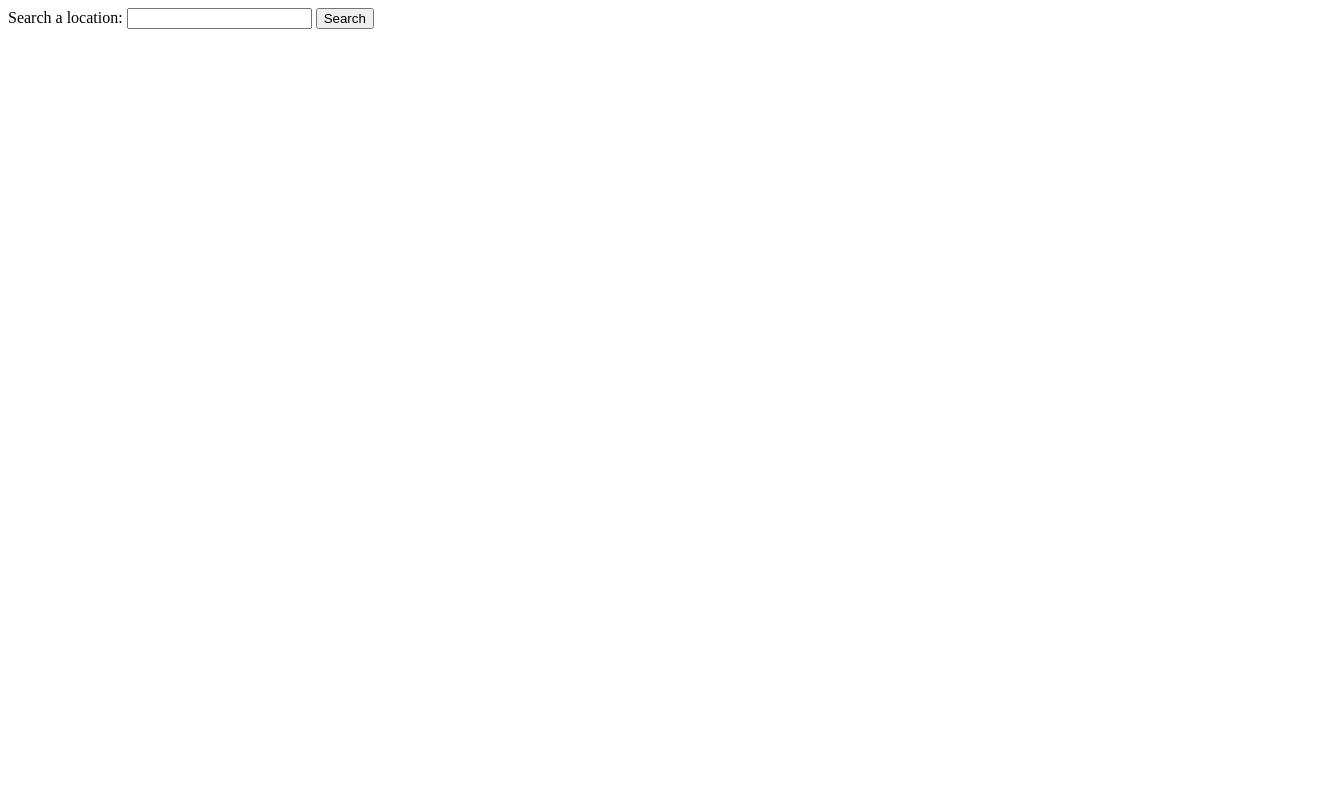
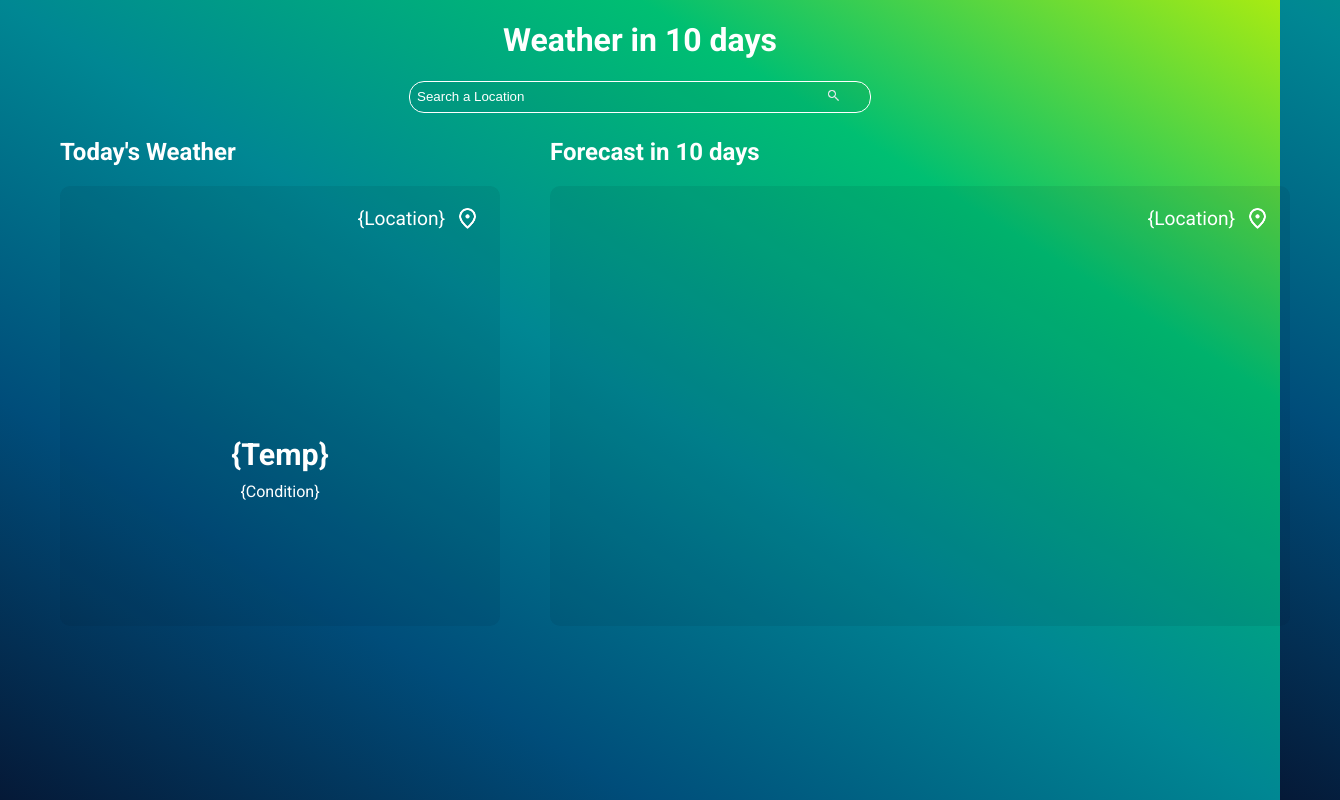
Before and after one commit to NassimNaoui/odin-weather, a website built with webpack: page src/template.html in a window 1280 px wide. Shown: the whole page, 1340 px wide, since content can reach past the window. Built offline with nearby package versions, Linux system fonts and the light colour scheme; no server answers.

Commit message:
finalisation

```diff
--- a/package.json
+++ b/package.json
@@ -19,6 +19,7 @@
     "webpack-dev-server": "^5.1.0"
   },
   "dependencies": {
+    "chart.js": "^4.4.7",
     "date-fns": "^4.1.0"
   }
 }
--- a/src/API/weather-api.js
+++ b/src/API/weather-api.js
@@ -1,6 +1,6 @@
-import { addDays, format } from "date-fns";
+import { addDays, format, getDay } from "date-fns";
 
-async function getWeatherData(location) {
+export async function getWeatherData(location) {
   const apiKey = "2JDU5JUVGRGN43C3TYQ4ZTMYG";
   const today = new Date();
   const formattedDate = format(today, "yyyy-MM-dd");
@@ -12,15 +12,16 @@ async function getWeatherData(location) {
       `https://weather.visualcrossing.com/VisualCrossingWebServices/rest/services/timeline/${location}/${formattedDate}/${formattedTenDays}?key=${apiKey}`
     );
     const allWeatherData = await response.json();
-    console.log(allWeatherData);
-    createNewDataframe(allWeatherData);
+    const cleanedDataFrame = createNewDataframe(allWeatherData); // Appel à la fonction
+    return cleanedDataFrame;
   } catch (error) {
     console.log(error);
   }
 }
 
-function convertTemp(f) {
+export function convertTemp(f) {
   const c = ((f - 32) * 5) / 9;
+  return c;
 }
 
 function createNewDataframe(df) {
@@ -42,8 +43,24 @@ function createNewDataframe(df) {
   }
 
   newDf[countdays] = Object.entries(df).filter((key) => key[0] === "address");
-  console.log(newDf);
   return newDf;
 }
 
-getWeatherData("Paris");
+export function getNameDay(date) {
+  const dayNumber = getDay(date);
+  if (dayNumber === 1) {
+    return "Mon.";
+  } else if (dayNumber === 2) {
+    return "Tue.";
+  } else if (dayNumber === 3) {
+    return "Wed.";
+  } else if (dayNumber === 4) {
+    return "Thu.";
+  } else if (dayNumber === 5) {
+    return "Fri.";
+  } else if (dayNumber === 6) {
+    return "Sat.";
+  } else if (dayNumber === 0) {
+    return "Sun.";
+  }
+}
--- /dev/null
+++ b/src/UI/ui.js
@@ -0,0 +1,291 @@
+import { getWeatherData } from "../API/weather-api.js";
+import { convertTemp } from "../API/weather-api.js";
+import { getNameDay } from "../API/weather-api.js";
+import { Chart, registerables } from "chart.js";
+Chart.register(...registerables);
+
+const weatherConditions = {
+  "clear conditions throughout the day": "--gradient-clear",
+  "clearing in the afternoon": "--gradient-clear",
+  Clear: "--gradient-clear",
+  partlyCloudy: "--gradient-partly-cloudy",
+  "Cloud Cover": "--gradient-cloudy",
+  "becoming cloudy in the afternoon": "--gradient-cloudy",
+  "cloudy skies throughout the day": "--gradient-cloudy",
+  "Partially cloudy": "--gradient-cloudy",
+  "partly cloudy throughout the day": "--gradient-cloudy",
+  "a chance of rain throughout the day": "--gradient-light-rain",
+  "a chance of rain": "--gradient-light-rain",
+  "Rain, Partially cloudy": "--gradient-light-rain",
+  "a chance of rain or snow throughout the day": "--gradient-light-rain",
+  "Light Rain": "--gradient-light-rain",
+  "Light Drizzle/Rain": "--gradient-light-rain",
+  "morning rain": "--gradient-heavy-rain",
+  "Snow, Rain, Overcast": "--gradient-snow",
+  "rain in the morning and afternoon": "--gradient-heavy-rain",
+  "rain clearing later": "--gradient-heavy-rain",
+  "early morning rain": "--gradient-light-rain",
+  "Rain, Overcast": "--gradient-light-rain",
+  "late afternoon rain": "--gradient-heavy-rain",
+  "afternoon rain": "--gradient-heavy-rain",
+  "morning rain or snow": "--gradient-heavy-rain",
+  "rain or snow in the morning and afternoon": "--gradient-heavy-rain",
+  "rain or snow clearing later": "--gradient-heavy-rain",
+  "rain or snow": "--gradient-heavy-rain",
+  "early morning snow or rain": "--gradient-heavy-rain",
+  "late afternoon rain or snow": "--gradient-heavy-rain",
+  "afternoon rain or snow": "--gradient-heavy-rain",
+  "Heavy Freezing Drizzle/Freezing Rain": "--gradient-heavy-rain",
+  "Heavy Freezing Rain": "--gradient-heavy-rain",
+  "Heavy Rain And Snow": "--gradient-heavy-rain",
+  "Rain Showers": "--gradient-heavy-rain",
+  "Heavy Rain": "--gradient-heavy-rain",
+  "Snow And Rain Showers": "--gradient-heavy-rain",
+  "Heavy Drizzle/Rain": "--gradient-heavy-rain",
+  "Freezing Drizzle/Freezing Rain": "--gradient-heavy-rain",
+  "Lightning Without Thunder": "--gradient-thunderstorm",
+  Thunderstorm: "--gradient-thunderstorm",
+  "Thunderstorm Without Precipitation": "--gradient-thunderstorm",
+  Snow: "--gradient-snow",
+  "a chance of snow throughout the day": "--gradient-snow",
+  "morning snow": "--gradient-snow",
+  "snow in the morning and afternoon": "--gradient-snow",
+  "a chance of snow": "--gradient-snow",
+  "snow clearing later": "--gradient-snow",
+  snow: "--gradient-snow",
+  "Snow Depth": "--gradient-snow",
+  "early morning snow": "--gradient-snow",
+  "late afternoon snow": "--gradient-snow",
+  "afternoon snow": "--gradient-snow",
+  "Snow, Partially cloudy": "--gradient-snow",
+  "Blowing Or Drifting Snow": "--gradient-snow",
+  "Heavy Snow": "--gradient-snow",
+  "Light Snow": "--gradient-snow",
+  Fog: "--gradient-fog",
+  "Freezing Fog": "--gradient-fog",
+  "Wind Gust": "--gradient-windy",
+  "Wind Chill": "--gradient-windy",
+  "Wind speed": "--gradient-windy",
+  Overcast: "--gradient-overcast",
+};
+
+function applyWeatherGradient(condition) {
+  const root = document.documentElement;
+  const gradientVariable = weatherConditions[condition];
+  if (gradientVariable) {
+    document.body.style.background = `var(${gradientVariable})`;
+  } else {
+    document.body.style.background = `linear-gradient(
+        to right top,
+        #051937,
+        #004d7a,
+        #008793,
+        #00bf72,
+        #a8eb12
+      )`;
+  }
+}
+
+// applyWeatherGradient("clear");
+
+function displayData() {
+  const searchButton = document.getElementById("location-search-button");
+  searchButton.addEventListener("click", async function () {
+    try {
+      const inputValue = document.getElementById("location-search").value;
+      const weatherData = await getWeatherData(inputValue);
+      console.log(weatherData);
+      displayLocation(weatherData);
+      displayIcon(weatherData);
+      displayTemp(weatherData);
+      displayCondition(weatherData);
+      loadingChart(weatherData);
+    } catch (error) {
+      console.log("Erreur lors de la récupération des données météo :", error);
+    }
+  });
+}
+
+function displayLocation(df) {
+  const location = document.getElementById("location-today-card");
+  location.textContent = df[11][0][1]; // Location in DF;
+  const locationWeek = document.getElementById("location-week-card");
+  locationWeek.textContent = df[11][0][1];
+}
+
+function displayIcon(df) {
+  const iconWeather = document.getElementById("icon-weather-today-card");
+  if (iconWeather.children.length === 1) {
+    iconWeather.removeChild(iconWeather.children[0]);
+  }
+  const newIcon = document.createElement("img");
+  newIcon.src = `https://raw.githubusercontent.com/visualcrossing/WeatherIcons/main/PNG/1st%20Set%20-%20Color/${df[0][3][1]}.png`;
+  newIcon.alt = df[0][3][1];
+  newIcon.id = "icon-weather-today";
+  iconWeather.appendChild(newIcon);
+}
+
+function displayTemp(df) {
+  const temp = document.getElementById("temp-today-card");
+  const tempConverted = convertTemp(parseFloat(df[0][1][1]));
+  temp.textContent = `${Math.round(tempConverted)} °C`;
+}
+
+function displayCondition(df) {
+  const condition = document.getElementById("condition-today-card");
+  condition.textContent = df[0][2][1];
+  applyWeatherGradient(`${df[0][2][1]}`);
+}
+
+let chartInstance = null;
+async function loadingChart(df) {
+  const ctx = document.getElementById("chart-container").getContext("2d");
+
+  // Créer un dégradé vertical pour le fond
+  const gradient = ctx.createLinearGradient(0, 0, 0, 400);
+  gradient.addColorStop(0, "rgba(255, 255, 255, 0.4)");
+  gradient.addColorStop(0.1, "rgba(255, 255, 255, 0.3)");
+  gradient.addColorStop(0.2, "rgba(255, 255, 255, 0.2)");
+  gradient.addColorStop(0.3, "rgba(255, 255, 255, 0.1)");
+  gradient.addColorStop(1, "rgba(255, 255, 255, 0.0)");
+
+  // Fonction pour récupérer les labels et leurs images
+  const labelsWithImages = [
+    {
+      label: "Today",
+      image: `https://raw.githubusercontent.com/visualcrossing/WeatherIcons/main/PNG/1st%20Set%20-%20Color/${df[0][3][1]}.png`,
+    },
+    {
+      label: getNameDay(df[1][0][1]),
+      image: `https://raw.githubusercontent.com/visualcrossing/WeatherIcons/main/PNG/1st%20Set%20-%20Color/${df[1][3][1]}.png`,
+    },
+    {
+      label: getNameDay(df[2][0][1]),
+      image: `https://raw.githubusercontent.com/visualcrossing/WeatherIcons/main/PNG/1st%20Set%20-%20Color/${df[2][3][1]}.png`,
+    },
+    {
+      label: getNameDay(df[3][0][1]),
+      image: `https://raw.githubusercontent.com/visualcrossing/WeatherIcons/main/PNG/1st%20Set%20-%20Color/${df[3][3][1]}.png`,
+    },
+    {
+      label: getNameDay(df[4][0][1]),
+      image: `https://raw.githubusercontent.com/visualcrossing/WeatherIcons/main/PNG/1st%20Set%20-%20Color/${df[4][3][1]}.png`,
+    },
+    {
+      label: getNameDay(df[5][0][1]),
+      image: `https://raw.githubusercontent.com/visualcrossing/WeatherIcons/main/PNG/1st%20Set%20-%20Color/${df[5][3][1]}.png`,
+    },
+    {
+      label: getNameDay(df[6][0][1]),
+      image: `https://raw.githubusercontent.com/visualcrossing/WeatherIcons/main/PNG/1st%20Set%20-%20Color/${df[6][3][1]}.png`,
+    },
+    {
+      label: getNameDay(df[7][0][1]),
+      image: `https://raw.githubusercontent.com/visualcrossing/WeatherIcons/main/PNG/1st%20Set%20-%20Color/${df[7][3][1]}.png`,
+    },
+    {
+      label: getNameDay(df[8][0][1]),
+      image: `https://raw.githubusercontent.com/visualcrossing/WeatherIcons/main/PNG/1st%20Set%20-%20Color/${df[8][3][1]}.png`,
+    },
+    {
+      label: getNameDay(df[9][0][1]),
+      image: `https://raw.githubusercontent.com/visualcrossing/WeatherIcons/main/PNG/1st%20Set%20-%20Color/${df[9][3][1]}.png`,
+    },
+    {
+      label: getNameDay(df[10][0][1]),
+      image: `https://raw.githubusercontent.com/visualcrossing/WeatherIcons/main/PNG/1st%20Set%20-%20Color/${df[10][3][1]}.png`,
+    },
+  ];
+
+  // Plugin personnalisé pour ajouter les images et les labels sur l'axe X
+  const customLabelPlugin = {
+    id: "customLabelPlugin",
+    afterDraw: (chart) => {
+      const ctx = chart.ctx;
+      const xAxis = chart.scales.x;
+
+      // Boucle pour dessiner les images et le texte sous les labels
+      labelsWithImages.forEach((item, index) => {
+        const x = xAxis.getPixelForTick(index); // Position horizontale du label
+        const y = chart.height - 10; // Position verticale ajustée
+
+        // Dessiner l'image
+        const image = new Image();
+        image.src = item.image;
+        image.onload = () => {
+          ctx.drawImage(image, x - 12, y - 5, 20, 20); // Dessine l'image (position x et y ajustée)
+        };
+
+        // Dessiner le texte sous l'image
+        ctx.fillStyle = "white";
+        ctx.textAlign = "center";
+        ctx.font = "12px Arial";
+        ctx.fillText(item.label, x, y - 10);
+      });
+    },
+  };
+
+  // Détruire l'ancienne instance si elle existe
+  if (chartInstance) {
+    chartInstance.destroy();
+  }
+
+  // Création du graphique
+  chartInstance = new Chart(ctx, {
+    type: "line",
+    data: {
+      labels: labelsWithImages.map((item) => item.label), // Labels simples pour Chart.js
+      datasets: [
+        {
+          data: [
+            Math.floor(convertTemp(parseFloat(df[0][1][1]))),
+            Math.floor(convertTemp(parseFloat(df[1][1][1]))),
+            Math.floor(convertTemp(parseFloat(df[2][1][1]))),
+            Math.floor(convertTemp(parseFloat(df[3][1][1]))),
+            Math.floor(convertTemp(parseFloat(df[4][1][1]))),
+            Math.floor(convertTemp(parseFloat(df[5][1][1]))),
+            Math.floor(convertTemp(parseFloat(df[6][1][1]))),
+            Math.floor(convertTemp(parseFloat(df[7][1][1]))),
+            Math.floor(convertTemp(parseFloat(df[8][1][1]))),
+            Math.floor(convertTemp(parseFloat(df[9][1][1]))),
+            Math.floor(convertTemp(parseFloat(df[10][1][1]))),
+          ],
+          borderWidth: 1,
+          borderColor: "rgba(255, 255, 255, 1)",
+          backgroundColor: gradient,
+          fill: true,
+          tension: 0.3,
+        },
+      ],
+    },
+    options: {
+      scales: {
+        y: {
+          beginAtZero: true,
+          ticks: {
+            color: "white",
+          },
+          grid: {
+            display: false,
+          },
+        },
+        x: {
+          ticks: {
+            display: false, // Cache les labels par défaut pour afficher les nôtres
+          },
+          grid: {
+            display: false,
+          },
+        },
+      },
+      plugins: {
+        legend: {
+          display: false,
+        },
+      },
+    },
+    plugins: [customLabelPlugin], // Ajout du plugin personnalisé
+  });
+}
+
+displayData();
--- a/src/index.js
+++ b/src/index.js
@@ -1,2 +1,2 @@
-import "./API/weather-api.js";
+import "./UI/ui.js";
 import "./styles.css";
--- a/src/styles.css
+++ b/src/styles.css
@@ -0,0 +1,304 @@
+@import url("https://fonts.googleapis.com/css2?family=Roboto:ital,wght@0,100;0,300;0,400;0,500;0,700;0,900;1,100;1,300;1,400;1,500;1,700;1,900&display=swap");
+
+:root {
+  --gradient-clear: linear-gradient(
+    to right top,
+    #1760bf,
+    #0e6cc5,
+    #0e78cb,
+    #1883d0,
+    #278ed4,
+    #3798d8,
+    #46a3dc,
+    #56addf,
+    #68b9e4,
+    #7bc4e8,
+    #8dd0ed,
+    #a0dbf2
+  );
+  --gradient-cloudy: linear-gradient(
+    to bottom,
+    #2b3640,
+    #3d4752,
+    #505964,
+    #646b77,
+    #787e8b,
+    #868a96,
+    #9396a2,
+    #a1a2ad,
+    #aaaab2,
+    #b2b2b8,
+    #bbbbbd,
+    #c3c3c3
+  );
+  --gradient-partly-cloudy: linear-gradient(
+    to bottom,
+    #3370a6,
+    #3e79ab,
+    #4882b0,
+    #548bb4,
+    #5f94b9,
+    #67a1bc,
+    #75adbe,
+    #86b8c0,
+    #a3c7c2,
+    #c1d5ca,
+    #dde3da,
+    #f2f2f0
+  );
+  --gradient-light-rain: linear-gradient(
+    to bottom,
+    #394a59,
+    #435462,
+    #4d5f6c,
+    #586975,
+    #63747f,
+    #6e7d88,
+    #7a8790,
+    #859099,
+    #939ba2,
+    #a1a7ac,
+    #afb2b5,
+    #bdbebf
+  );
+  --gradient-heavy-rain: linear-gradient(
+    to bottom,
+    #172226,
+    #212f34,
+    #2c3c42,
+    #374a50,
+    #43595f,
+    #4e656b,
+    #597278,
+    #647f85,
+    #718d93,
+    #7f9ca2,
+    #8daab0,
+    #9bb9bf
+  );
+  --gradient-thunderstorm: linear-gradient(
+    to top,
+    #051326,
+    #081a2f,
+    #0a2038,
+    #0d2742,
+    #0f2e4c,
+    #143858,
+    #194264,
+    #1d4c71,
+    #245b84,
+    #2c6b97,
+    #337bab,
+    #398cbf
+  );
+  --gradient-snow: linear-gradient(
+    to left bottom,
+    #68788c,
+    #718195,
+    #7a8a9f,
+    #8394a8,
+    #8c9db2,
+    #95a6bb,
+    #9daec3,
+    #a6b7cc,
+    #b0c1d5,
+    #bacadf,
+    #c4d4e8,
+    #cedef2
+  );
+  --gradient-fog: linear-gradient(
+    to left bottom,
+    #7b838c,
+    #8b909b,
+    #9c9eaa,
+    #aeabb9,
+    #c0b9c7,
+    #cac2cf,
+    #d5cbd7,
+    #dfd4df,
+    #e4dae3,
+    #e9dfe7,
+    #ede5ec,
+    #f2ebf0
+  );
+  --gradient-windy: linear-gradient(to bottom, #d8bfd8, #87cefa);
+  --gradient-overcast: linear-gradient(to bottom, #a9a9a9, #708090);
+}
+
+body {
+  margin: 0;
+  padding: 0;
+  height: 100vh;
+  width: 100vw;
+  font-family: Roboto;
+  background-image: linear-gradient(
+    to right top,
+    #051937,
+    #004d7a,
+    #008793,
+    #00bf72,
+    #a8eb12
+  );
+}
+
+.container {
+  display: flex;
+  flex-direction: column;
+  height: 100%;
+  width: 100%;
+}
+
+.search-container {
+  display: flex;
+  flex-direction: column;
+  align-items: center;
+}
+
+h1,
+h2 {
+  color: white;
+}
+
+input {
+  outline: none;
+  border: none;
+  background-color: rgba(0, 0, 0, 0);
+  color: white;
+  width: 90%;
+}
+
+.search-bar-container {
+  display: flex;
+  flex-direction: row;
+  align-items: center;
+  border: 1px white solid;
+  background-color: #0513260c;
+  border-radius: 15px;
+  width: 450px;
+  height: 20px;
+  padding: 5px;
+}
+
+#location-search-button {
+  background-color: rgba(255, 255, 255, 0);
+  border: none;
+}
+
+img {
+  height: 15px;
+  width: 15px;
+}
+
+.cards-container {
+  display: flex;
+  flex-direction: row;
+  width: 100%;
+  height: 100%;
+  gap: 50px;
+  margin: 5px 60px 0px 60px;
+}
+
+.day-card-container,
+.week-card-container {
+  display: flex;
+  flex-direction: column;
+  justify-content: left;
+  color: white;
+}
+
+.day-card-weather {
+  height: 400px;
+  width: 400px;
+  background-color: #05132613;
+  border-radius: 10px;
+  display: flex;
+  flex-direction: column;
+  padding: 20px;
+}
+
+.location-container {
+  display: flex;
+  flex-direction: row;
+  justify-content: right;
+  align-items: center;
+  gap: 10px;
+}
+
+#location-today-card,
+#location-week-card {
+  font-size: 1.2em;
+}
+
+.location-icon {
+  height: 25px;
+  width: 25px;
+}
+
+.icon-weather-container,
+.temp-condition-container,
+.temp-container,
+.condition-container {
+  display: flex;
+  justify-content: center;
+}
+
+.temp-condition-container {
+  flex-direction: column;
+  gap: 10px;
+}
+
+.icon-weather-container {
+  height: 50%;
+  align-items: end;
+}
+
+#icon-weather-today {
+  height: 150px;
+  width: 150px;
+}
+
+.temp-container {
+  font-size: 1.9em;
+  font-weight: 600;
+}
+
+.condition-container {
+  height: 10%;
+  align-items: baseline;
+}
+
+.week-card-weather {
+  display: flex;
+  flex-direction: column;
+  height: 400px;
+  width: 700px;
+  background-color: #05132613;
+  border-radius: 10px;
+  padding: 20px;
+}
+
+.icon-week-container {
+  display: flex;
+  flex-direction: row;
+  justify-content: space-between;
+  width: 100%;
+}
+
+#icon-weather-week {
+  height: 25px;
+  width: 25px;
+}
+
+#icon-day1,
+#icon-day2,
+#icon-day3,
+#icon-day4,
+#icon-day5,
+#icon-day6,
+#icon-day7,
+#icon-day8,
+#icon-day9,
+#icon-day10 {
+  display: flex;
+  width: 50px;
+}
--- a/src/template.html
+++ b/src/template.html
@@ -6,8 +6,65 @@
     <title>Document</title>
   </head>
   <body>
-    <label for="location-search">Search a location:</label>
-    <input type="search" id="location-search" name="q" />
-    <button id="location-search-button">Search</button>
+    <div class="container">
+      <div class="search-container">
+        <h1>Weather in 10 days</h1>
+        <div class="search-bar-container">
+          <input
+            type="search"
+            id="location-search"
+            name="q"
+            value="Search a Location"
+            s
+          />
+          <button id="location-search-button">
+            <img
+              src="./UI/Icon/search_24dp_E8EAED_FILL0_wght400_GRAD0_opsz24.png"
+              alt="search-logo"
+            />
+          </button>
+        </div>
+      </div>
+      <div class="cards-container">
+        <div class="day-card-container">
+          <h2>Today's Weather</h2>
+          <div class="day-card-weather">
+            <div class="location-container">
+              <div id="location-today-card">{Location}</div>
+              <img
+                src="./UI/Icon/location_on_24dp_FFFFFF_FILL0_wght400_GRAD0_opsz24.png"
+                alt="location-icon"
+                class="location-icon"
+              />
+            </div>
+            <div
+              class="icon-weather-container"
+              id="icon-weather-today-card"
+            ></div>
+            <div class="temp-condition-container">
+              <div class="temp-container" id="temp-today-card">{Temp}</div>
+              <div class="condition-container" id="condition-today-card">
+                {Condition}
+              </div>
+            </div>
+          </div>
+        </div>
+        <div class="week-card-container">
+          <h2>Forecast in 10 days</h2>
+          <div class="week-card-weather">
+            <div class="location-container">
+              <div id="location-week-card">{Location}</div>
+              <img
+                src="./UI/Icon/location_on_24dp_FFFFFF_FILL0_wght400_GRAD0_opsz24.png"
+                alt="location-icon"
+                class="location-icon"
+              />
+            </div>
+            <canvas id="chart-container"></canvas>
+          </div>
+        </div>
+      </div>
+    </div>
+    <script src="https://cdn.jsdelivr.net/npm/chart.js"></script>
   </body>
 </html>
```
Also changed, not shown: src/UI/Icon/location_on_24dp_FFFFFF_FILL0_wght400_GRAD0_opsz24.png (added), src/UI/Icon/search_24dp_E8EAED_FILL0_wght400_GRAD0_opsz24.png (added), 1 other file.
